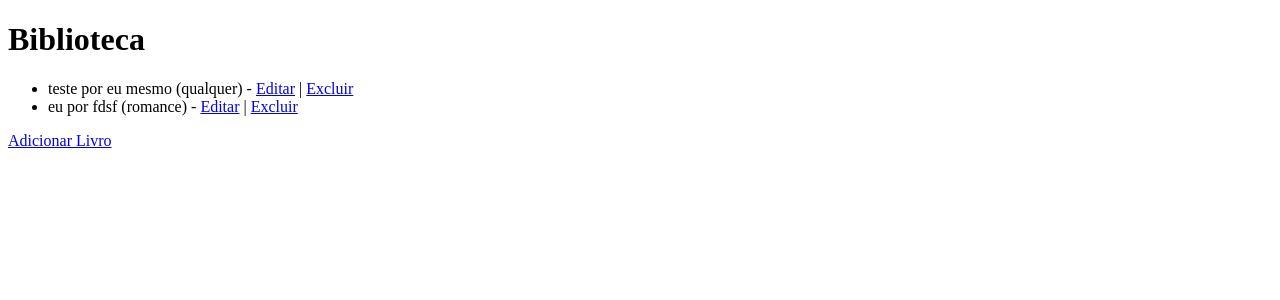
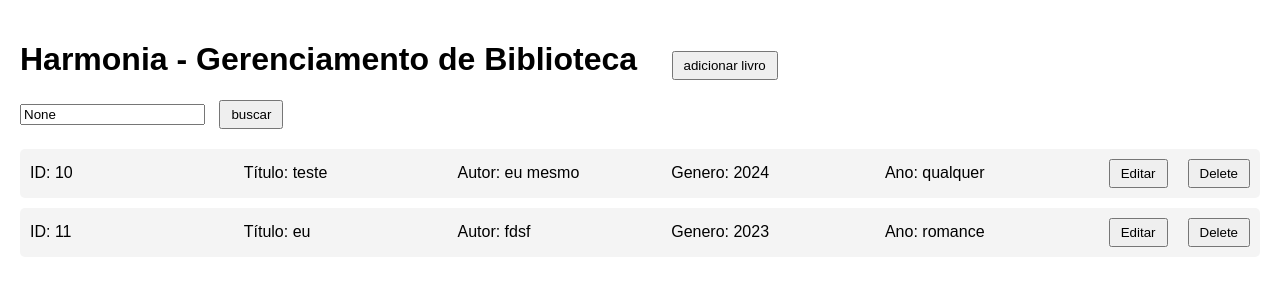
Before and after one commit to dsrlem/harmonia, a Flask app: page / in a window 1280 px wide. Shown: the top 300 px of the page. Run offline with Flask 3, Linux system fonts and the light colour scheme; data comes from the database, SQL or seed files in the repository; both versions use the stored data as it was after the commit.

Commit message:
biblioteca com pesquisa

```diff
--- a/app.py
+++ b/app.py
@@ -5,18 +5,36 @@
 
 DATABASE = 'library.db'
 
+
 def get_db():
     conn = sqlite3.connect(DATABASE)
     return conn
 
+
 @app.route('/')
 def index():
+    search_query = request.args.get('search')
     conn = get_db()
     cur = conn.cursor()
-    cur.execute('SELECT * FROM books')
+    if search_query:
+        cur.execute("""
+            SELECT * FROM books
+            WHERE id LIKE ?
+            OR title LIKE ?
+            OR author LIKE ?
+            OR genre LIKE ?
+            OR year LIKE ?""",
+                    ('%' + search_query + '%',
+                     '%' + search_query + '%',
+                     '%' + search_query + '%',
+                     '%' + search_query + '%',
+                     '%' + search_query + '%'))
+    else:
+        cur.execute('SELECT * FROM books')
     books = cur.fetchall()
     conn.close()
-    return render_template('index.html', books=books)
+    return render_template('index.html', books=books, search_query=search_query)
+
 
 @app.route('/add', methods=['GET', 'POST'])
 def add_book():
@@ -26,13 +44,21 @@
         genre = request.form['genre']
         year = request.form['year']
         edition_id = request.form['edition_id']
+
+        # Validate that year is a number
+        if not year.isdigit():
+            error = "Ano deve ser um número."
+            return render_template('add_book.html', error=error)
+
         conn = get_db()
         cur = conn.cursor()
-        cur.execute('INSERT INTO books (title, author, genre, year, edition_id) VALUES (?, ?, ?, ?, ?)', (title, author, genre, year, edition_id))
+        cur.execute('INSERT INTO books (title, author, genre, year, edition_id) VALUES (?, ?, ?, ?, ?)',
+                    (title, author, genre, year, edition_id))
         conn.commit()
         conn.close()
         return redirect(url_for('index'))
     return render_template('add_book.html')
+
 
 @app.route('/edit/<int:id>', methods=['GET', 'POST'])
 def edit_book(id):
@@ -44,7 +70,17 @@
         genre = request.form['genre']
         year = request.form['year']
         edition_id = request.form['edition_id']
-        cur.execute('UPDATE books SET title = ?, author = ?, genre = ?, year = ?, edition_id = ? WHERE id = ?', (title, author, genre, year, edition_id, id))
+
+
+        if not year.isdigit():
+            error = "Ano deve ser um número."
+            cur.execute('SELECT * FROM books WHERE id = ?', (id,))
+            book = cur.fetchone()
+            conn.close()
+            return render_template('edit_book.html', book=book, error=error)
+
+        cur.execute('UPDATE books SET title = ?, author = ?, genre = ?, year = ?, edition_id = ? WHERE id = ?',
+                    (title, author, genre, year, edition_id, id))
         conn.commit()
         conn.close()
         return redirect(url_for('index'))
@@ -52,6 +88,7 @@
     book = cur.fetchone()
     conn.close()
     return render_template('edit_book.html', book=book)
+
 
 @app.route('/delete/<int:id>')
 def delete_book(id):
@@ -62,5 +99,6 @@
     conn.close()
     return redirect(url_for('index'))
 
+
 if __name__ == '__main__':
     app.run(debug=True)
--- a/templates/index.html
+++ b/templates/index.html
@@ -1,17 +1,69 @@
-<!doctype html>
+<!DOCTYPE html>
 <html lang="en">
 <head>
     <meta charset="UTF-8">
     <meta name="viewport" content="width=device-width, initial-scale=1.0">
-    <title>Biblioteca</title>
+    <title>Harmonia - Gerenciamento de Biblioteca</title>
+    <style>
+        body {
+            font-family: Arial, sans-serif;
+            margin: 20px;
+        }
+        h1 {
+            display: inline-block;
+            margin-right: 20px;
+        }
+        button {
+            padding: 5px 10px;
+            margin-left: 10px;
+        }
+        ul {
+            list-style-type: none;
+            padding: 0;
+        }
+        li {
+            background-color: #f4f4f4;
+            margin-bottom: 10px;
+            padding: 10px;
+            border-radius: 5px;
+            display: flex;
+            justify-content: space-between;
+            align-items: center;
+        }
+        li span {
+            flex: 1;
+            margin-right: 10px;
+        }
+        li .actions {
+            display: flex;
+            gap: 10px;
+        }
+        .search-bar {
+            margin-bottom: 20px;
+        }
+    </style>
 </head>
 <body>
-    <h1>Biblioteca</h1>
+    <h1>Harmonia - Gerenciamento de Biblioteca</h1>
+    <a href="{{ url_for('add_book') }}"><button>adicionar livro</button></a>
+    <form class="search-bar" method="get" action="{{ url_for('index') }}">
+        <input type="text" name="search" placeholder="Search for books" value="{{ search_query }}">
+        <button type="submit">buscar</button>
+    </form>
     <ul>
         {% for book in books %}
-            <li>{{ book[1] }} por {{ book[2] }} ({{ book[4] }}) - <a href="{{ url_for('edit_book', id=book[0]) }}">Editar</a> | <a href="{{ url_for('delete_book', id=book[0]) }}">Excluir</a></li>
+        <li>
+            <span>ID: {{ book[0] }}</span>
+            <span>Título: {{ book[1] }}</span>
+            <span>Autor: {{ book[2] }}</span>
+            <span>Genero: {{ book[3] }}</span>
+            <span>Ano: {{ book[4] }}</span>
+            <div class="actions">
+                <a href="{{ url_for('edit_book', id=book[0]) }}"><button>Editar</button></a>
+                <a href="{{ url_for('delete_book', id=book[0]) }}"><button>Delete</button></a>
+            </div>
+        </li>
         {% endfor %}
     </ul>
-    <a href="{{ url_for('add_book') }}">Adicionar Livro</a>
 </body>
 </html>
```
Also changed, not shown: create_db.py (+10 -8 lines), templates/add_book.html (+16 -17 lines), templates/edit_book.html (+14 -15 lines), library.db.
